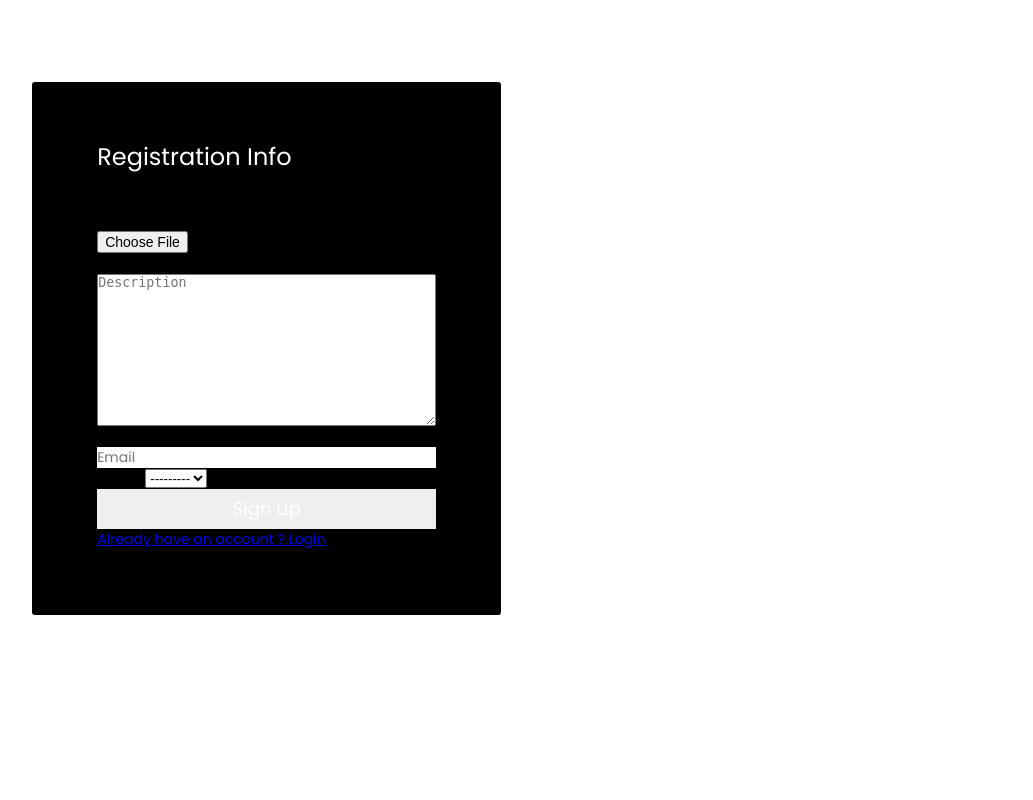
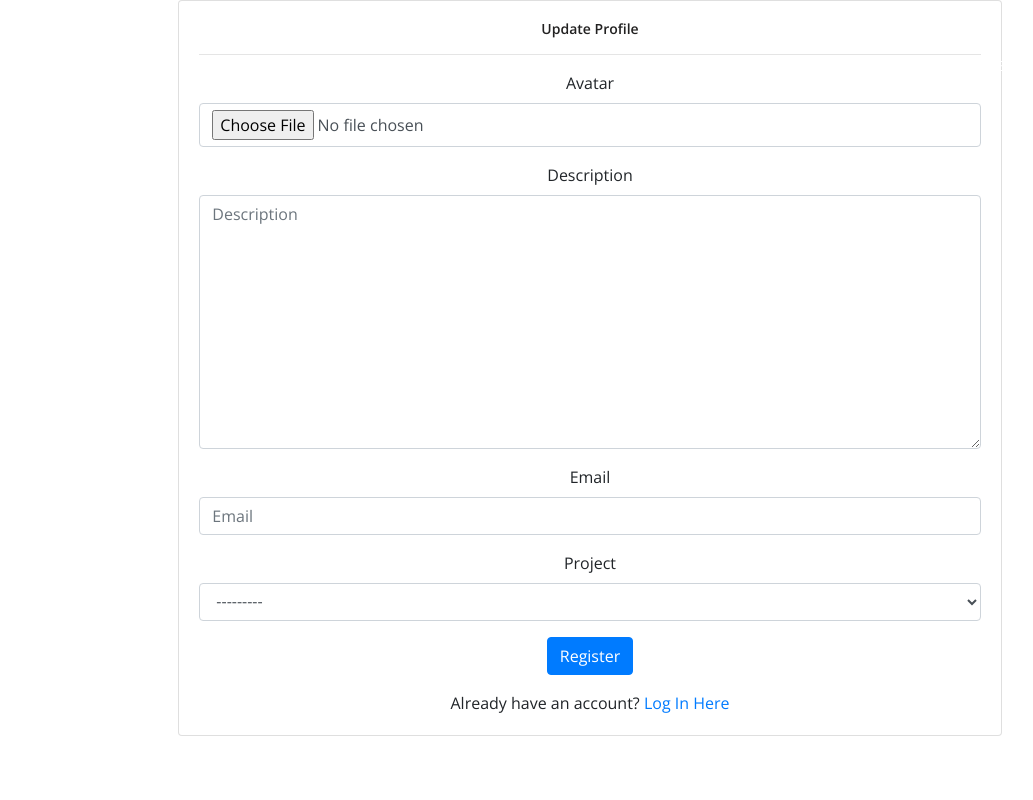
Before and after one commit to Lornakimani62/AWWARDS-IP9, a Django app: template awwwards/templates/registration/registration_form.html in a window 1280 px wide. Shown: the whole page, without its empty margins (50-1083 px from the left). Run offline with Django 3.2, Linux system fonts and the light colour scheme; the template is opened without the code that fills it: values that come from a table or form of the project are taken from there, others are empty; some libraries are stand-ins or nearby versions.

```diff
--- a/awards/urls.py
+++ b/awards/urls.py
@@ -21,4 +21,6 @@ urlpatterns = [
     url(r'^admin/', admin.site.urls),
     url(r'' , include('awwwards.urls')),
     url(r'^accounts/', include('registration.backends.simple.urls')),
+    url(r'^logout/$',views.logout, {"next_page":'/'},name="logout"),
+    url(r'^tinymce',include('tinymce.urls')),
 ]
--- a/awwwards/templates/base.html
+++ b/awwwards/templates/base.html
@@ -27,7 +27,7 @@
 
         <!-- Navbar section start -->
         <header class="header-section sp-pad">
-            <h3 class="site-logo">HALO</h3>
+            <h3 class="site-logo">Awwwards</h3>
             <form class="search-top">
                 <button class="se-btn"><i class="fa fa-search"></i></button>
                 <input type="text" placeholder="Search.....">
--- a/awwwards/templates/index.html
+++ b/awwwards/templates/index.html
@@ -27,7 +27,6 @@
 
         <!-- Navbar section start -->
         <header class="header-section sp-pad">
-            <h3 class="site-logo">Awwwards</h3>
             <form class="search-top" action="{% url 'search'%}">
                 <button class="se-btn"><i class="fa fa-search"></i></button>
                 <input type="text" placeholder="Search.....">
@@ -41,6 +40,8 @@
                     <li><a href="{% url 'profile' %}">Profile</a></li>
                     <li><a href="{% url 'update' %}"> Update Profile</a></li>
                     <li><a href="{% url 'new_project' %}"> Submit Project</a></li>
+                    <li><a href="/logout">Logout</a></li>
+                    <li><a href="accounts/login">Login/Register</a></li>
                 </ul>
             </nav>
         </header>
--- a/awwwards/templates/project.html
+++ b/awwwards/templates/project.html
@@ -30,7 +30,7 @@
                                           {% csrf_token %}
                                           {% bootstrap_form form %}
                                       <div class="form-group">
-                                          <input type="submit" class="btn btn-primary" value="Update Profile">
+                                          <input type="submit" class="btn btn-primary" value="Rate Project">
                                       </div>
                                    </form>
                               </div>
--- a/awwwards/templates/registration/base.html
+++ b/awwwards/templates/registration/base.html
@@ -1,49 +1,41 @@
 {% load bootstrap4 %}
 {% load staticfiles %}
-<html lang="en">
 
-<head>
-    <!-- Required meta tags-->
-    <meta charset="UTF-8">
-    <meta name="viewport" content="width=device-width, initial-scale=1, shrink-to-fit=no">
+<!DOCTYPE html>
+    <html lang="en">
+    <head>
+        <title>Awwwards</title>
+        <meta charset="UTF-8">
 
+        <!-- Google Fonts -->
+        <link href="https://fonts.googleapis.com/css?family=Open+Sans:300,300i,400,400i,600,600i,700,700i" rel="stylesheet">
 
-    <!-- Title Page-->
-    <title>Awwwards registration</title>
+        <!-- Stylesheets -->
+        <link rel="stylesheet" href="{% static 'css/bootstrap.min.css' %}"/>
+        <link rel="stylesheet" href="{% static 'css/font-awesome.min.css' %}"/>
+        <link rel="stylesheet" href="{% static 'css/flaticon.css' %}"/>
+        <link rel="stylesheet" href="{% static 'css/animate.css' %}"/>
+        <link rel="stylesheet" href="{% static 'css/owl.carousel.css' %}"/>
+        <link rel="stylesheet" href="{% static 'css/style.css' %}"/>
 
-    <!-- Icons font CSS -->
-    <link href="{% static 'vendor/mdi-font/css/material-design-iconic-font.min.css' %}" rel="stylesheet" media="all">
-    <link href="{% static 'vendor/font-awesome-4.7/css/font-awesome.min.css' %}" rel="stylesheet" media="all">
-    <!-- Font special for pages-->
-    <link href="https://fonts.googleapis.com/css?family=Poppins:100,100i,200,200i,300,300i,400,400i,500,500i,600,600i,700,700i,800,800i,900,900i" rel="stylesheet">
+    </head>
+    <body>
+        <!-- Page Preloder -->
+        <div id="preloder">
+            <div class="loader"></div>
+        </div>
+        <!-- Block content section -->
+        {% block content%}
 
-    <!-- Vendor CSS-->
-    <link href="{% static 'vendor/select2/select2.min.css' %}" rel="stylesheet" media="all">
-    <link href="{% static 'vendor/datepicker/daterangepicker.css' %}" rel="stylesheet" media="all">
+        {% endblock%}
+        <!-- End content section -->
 
-    <!-- Main CSS-->
-    <link rel="stylesheet" href="{% static 'css/main.css' %}">
-</head>
-
-<body>
-
-  {% block content %}  {%endblock%}
-
-
-  {% block scripts %}
-    <script src="https://ajax.googleapis.com/ajax/libs/jquery/3.2.1/jquery.min.js"></script>
-    <!-- Jquery JS-->
-    <script src="{% static 'vendor/jquery/jquery.min.js' %}"></script>
-    <!-- Vendor JS-->
-    <script src="{% static 'vendor/select2/select2.min.js' %}"></script>
-    <script src="{% static 'vendor/datepicker/moment.min.js' %}"></script>
-    <script src="{% static 'vendor/datepicker/daterangepicker.js' %}"></script>
-
-    <!-- Main JS-->
-    <script src="{% static 'js/global.js' %}"></script>
-    {% bootstrap_javascript %}
-  {% endblock %}
-
-</body>
-
-</html>
+        <!--====== Javascripts & Jquery ======-->
+        <script src="{% static 'js/jquery-3.2.1.min.js' %}"></script>
+        <script src="{% static 'js/bootstrap.min.js' %}"></script>
+        <script src="{% static 'js/owl.carousel.min.js' %}"></script>
+        <script src="{% static 'js/mixitup.min.js' %}"></script>
+        <script src="{% static 'js/circle-progress.min.js' %}"></script>
+        <script src="{% static 'js/main.js' %}"></script>
+    </body>
+    </html>
--- a/awwwards/templates/registration/registration_form.html
+++ b/awwwards/templates/registration/registration_form.html
@@ -1,36 +1,27 @@
-{% extends "registration/base.html" %}
-{%load bootstrap4%}
-{%block content%}
-<div class="container">
+{% extends 'base.html' %}
+{% load bootstrap4 %}
+{% block content %}
+<div class="container-fluid">
   <div class="row">
-        <div class="col-sm-4 col-md-4 col-lg-4">
-            {% if form.errors %}
-                <p> You may have provided some incorrect information </p>
-            {% endif %}
-            <div class="page-wrapper bg-gra-01 p-t-180 p-b-100 font-poppins">
-                    <div class="wrapper wrapper--w780">
-                        <div class="card card-3">
-                            <div class="card-heading"></div>
+    <div class="col-md-2"></div>
+    <div class="col-md-8">
+            <div class="card text-center">
                     <div class="card-body">
-                                <h2 class="title">Registration Info</h2>
-                                <form  action="/accounts/register/" method="post">
+                      <h5 class="card-title">Update Profile</h5>
+
+                        <hr>
+                        <form class="accounts/register" action="" method="post" enctype="multipart/form-data">
                             {% csrf_token %}
                             {% bootstrap_form form %}
                         <div class="form-group">
-                                      <input type="submit" class="btn" value="Sign Up">
+                            <input type="submit" class="btn btn-primary" value="Register">
                         </div>
-
-                                    <input type="hidden" name="next" value="{{next}}">
-
                      </form>
-                                <a href="/accounts/login">Already have an account ? Login</a>
+                     Already have an account? <a href="/accounts/login">Log In Here</a>
                 </div>
             </div>
     </div>
-            </div>
-        </div>
-            <!-- empty div -->
-        <div class="col-md-4"></div>
+    <div class="col-md-2"></div>
   </div>
 </div>
 {% endblock %}
```
Also changed, not shown: awwwards/templates/registration/login.html (+13 -26 lines), awwwards/templates/rate.html (deleted). Lines whose indentation alone changed are shown as unchanged.
